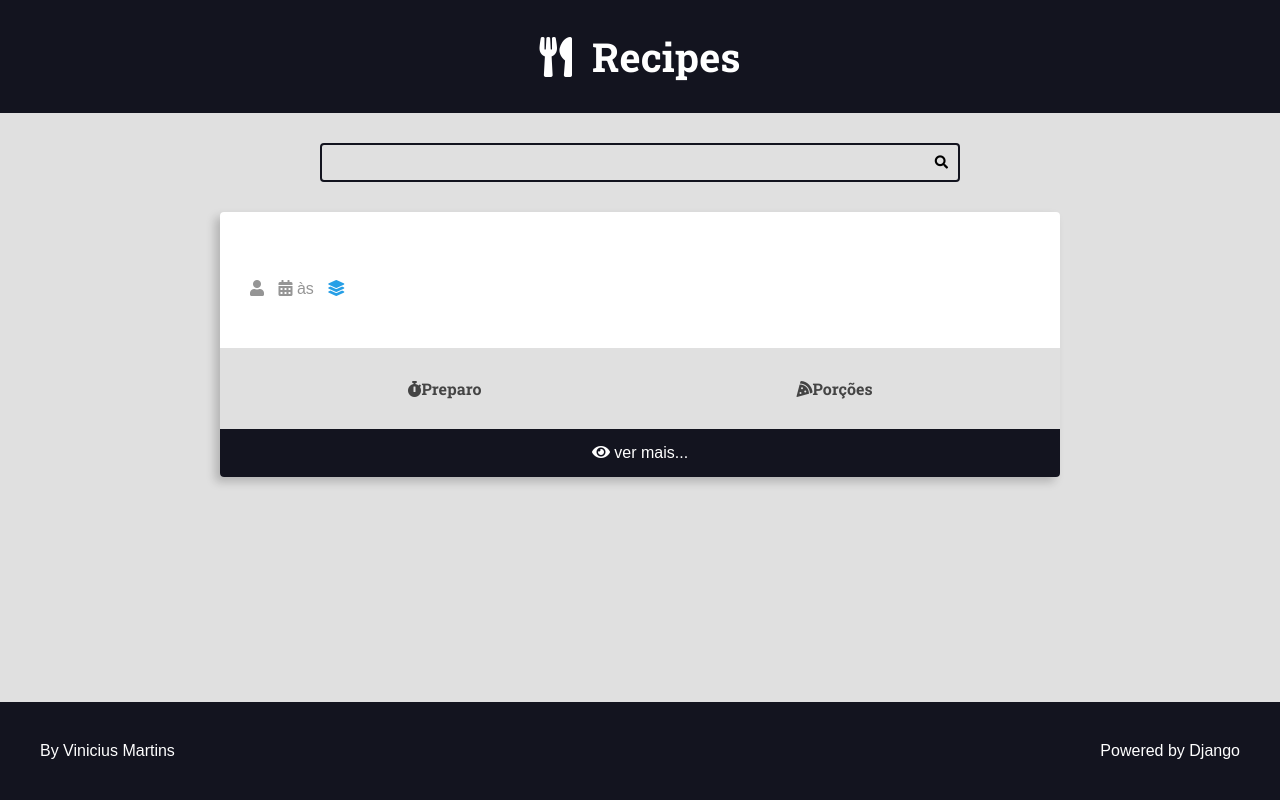
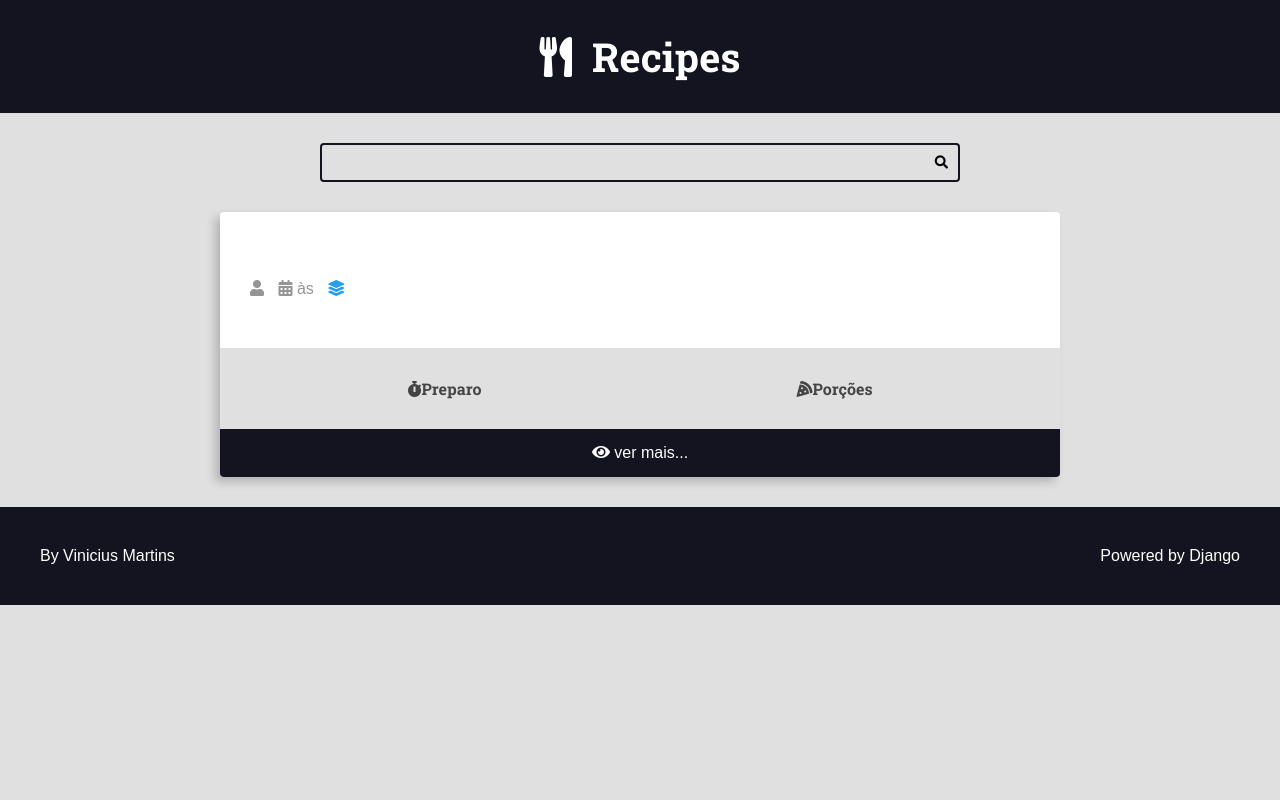
Before and after one commit to arruttor/curso-django-projeto1, a Django app: template recipes/templates/recipes/pages/recipe-view.html in a window 1280 px wide. Run offline with Django 5.2, Linux system fonts and the light colour scheme; the template is opened without the code that fills it, so the values that code supplies are empty.

Commit message:
terminando parte de layout para começar os models

```diff
--- a/recipes/static/recipes/css/styles.css
+++ b/recipes/static/recipes/css/styles.css
@@ -180,8 +180,14 @@
         .recipe-title-container {
             padding: var(--spacing-gutter-medium);
             padding-bottom: 2rem;
+
         }
 
+        .recipe-title-container a {
+            text-decoration: none;
+            color: var(--color-primary-dark);
+
+        }
         .recipe-author {
             padding: 0 var(--spacing-gutter-medium);
         }
@@ -257,7 +263,7 @@
         }
 
         .main-footer {
-            position: fixed;
+            position: relative;
             bottom: 0;
             left: 0;
             width: 100%;
--- a/recipes/templates/recipes/partials/header.html
+++ b/recipes/templates/recipes/partials/header.html
@@ -1,7 +1,7 @@
 <header class="main-header-container">
     <div class="main-header container">
         <h1>
-            <a class="main-logo" href="/">
+            <a class="main-logo" href="{% url "recipes:home" %}">
                 <i class="main-logo-icon fas fa-utensils"></i>
                 <span class="main-logo-text">Recipes</span>
             </a>
--- a/recipes/templates/recipes/partials/recipe.html
+++ b/recipes/templates/recipes/partials/recipe.html
@@ -1,10 +1,14 @@
 <div class="recipe recipe-list-item">
     <div class="recipe-cover">
-        <img src="{{recipe.cover.url}}" alt="">
+        <a href="{% url 'recipes:recipe' recipe.id %}">
+            <img src="{{recipe.cover.url}}" alt="">
+        </a>
     </div>
     <div class="recipe-title-container">
         <h2 class="recipe-title">
+           <a href="{% url 'recipes:recipe' recipe.id %}">
             {{recipe.tittle}}
+           </a>
         </h2>
     </div>
 
@@ -45,7 +49,7 @@
     </div>
     {% if is_detail_page is not True%}
         <footer class="recipe-footer">
-            <a href="/recipes/1/" class="recipe-reade-more button button-dark button-full-width">
+            <a href="{% url "recipes:recipe" recipe.id %}" class="recipe-reade-more button button-dark button-full-width">
                 <i class="fas fa-eye"></i>
                 <span>ver mais...</span>
             </a>
--- a/recipes/urls.py
+++ b/recipes/urls.py
@@ -1,10 +1,10 @@
 from django.urls import path
 from . import views
 
-
+app_name = "recipes"
 
 urlpatterns = [
-    path('', views.home),
-    path('recipes/<int:id>/', views.recipe),
+    path('', views.home, name="home"),
+    path('recipes/<int:id>/', views.recipe, name="recipe"),
 
 ]
--- a/utils/recipes/factory.py
+++ b/utils/recipes/factory.py
@@ -11,6 +11,7 @@ fake = Faker('pt_BR')
 
 def make_recipe():
     return{
+        'id': fake.random_number(digits=2, fix_len=True),
         'tittle': fake.sentence(nb_words=6),
         'description': fake.sentence(nb_words=12),
         'preparation_time': fake.random_number(digits=2, fix_len=True),
```
